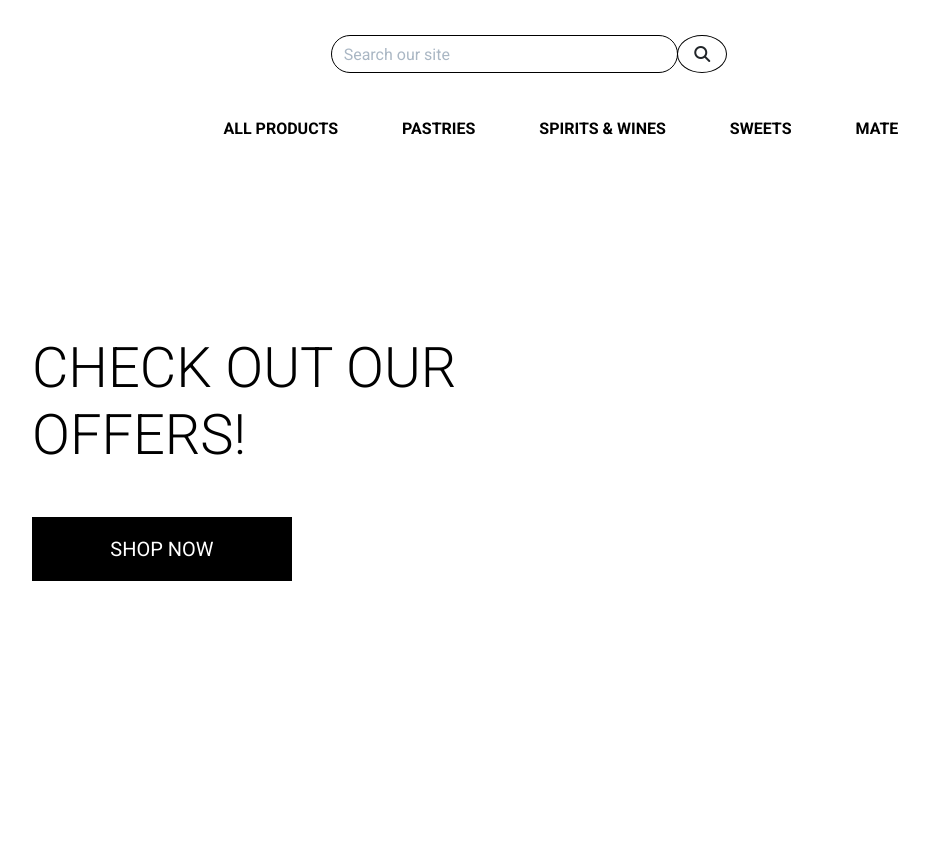
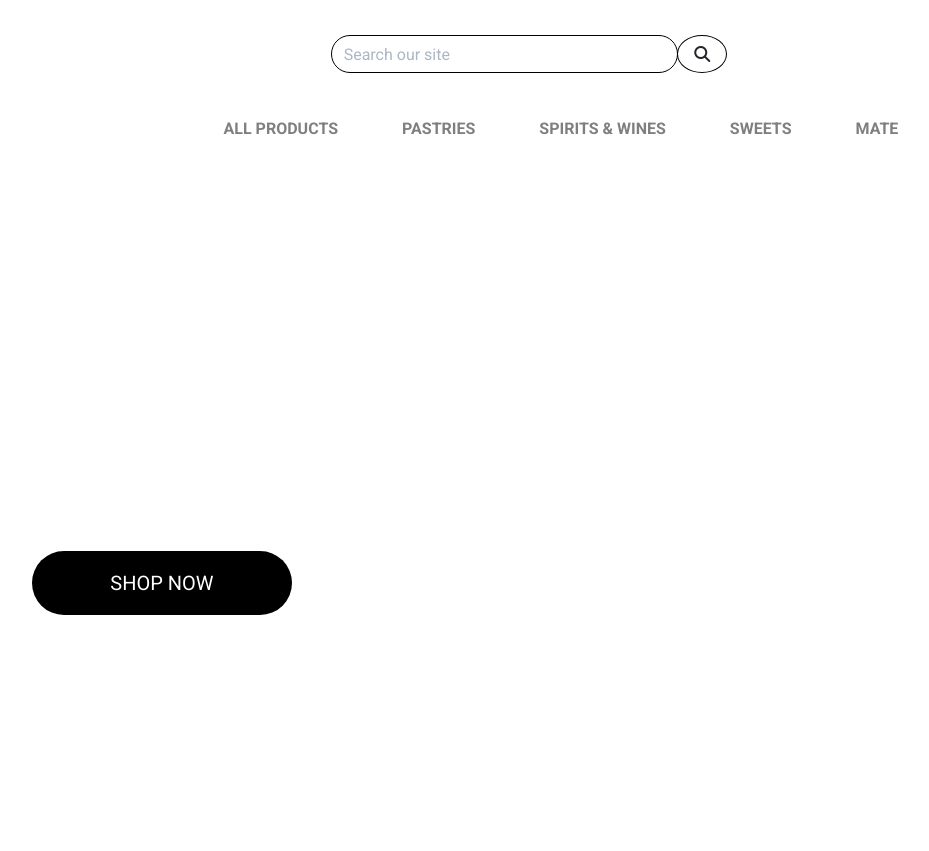
Before and after one commit to jjlg90/flavors_from_home, a Django app: page / in a window 1280 px wide. Shown: the top 851 px of the page, without its empty margins (111-1040 px from the left). Run offline with Django 3.2, Linux system fonts and the light colour scheme; some libraries are stand-ins or nearby versions; some web fonts are replaced.

Commit message:
Tidying up the code / index.html and navigation files

```diff
--- a/home/templates/home/index.html
+++ b/home/templates/home/index.html
@@ -10,15 +10,18 @@
 {% endblock %}
 
 {% block content %}
+    <!-- Home Banner -->
     <div class="container h-100">
         <div class="row h-100">
             <div class="col-7 col-md-6 my-auto">
-                <h1 class="display-4 logo-font text-black">
-                    Check out our offers!
+                <h1 class="display-4 logo-font text-white">
+                    Discover <br>
+                    Tasty <br>
+                    Treats
                 </h1>
                 <div class="my-5">
                     <h4>
-                        <a href="{% url 'products' %}" class="shop-now-button btn btn-lg rounded-0 text-uppercase py-3">Shop Now</a>
+                        <a href="{% url 'products' %}" class="shop-now-button btn btn-lg rounded-pill text-uppercase py-3">Shop Now</a>
                     </h4>
                 </div>
             </div>
--- a/templates/includes/main-nav.html
+++ b/templates/includes/main-nav.html
@@ -1,8 +1,8 @@
 <div class="collapse navbar-collapse" id="main-nav">
     <ul class="navbar-nav w-auto mx-auto">
-
+        <!-- All Products Dropdown Menu -->
         <li class="nav-item dropdown">
-            <a class="logo-font font-weight-bold nav-link text-black mr-5" href="#" id="all-products-link"
+            <a class="logo-font font-weight-bold nav-link text-yellow mr-5" href="#" id="all-products-link"
                 data-toggle="dropdown" aria-haspopup="true" aria-expanded="false">
                 All Products
             </a>
@@ -13,9 +13,9 @@
                 <a href="{% url 'products' %}" class="dropdown-item">All Products</a>
             </div>
         </li>
-
+        <!-- Pastries Dropdown Menu -->
         <li class="nav-item dropdown">
-            <a class="logo-font font-weight-bold nav-link text-black mr-5" href="#" id="pastries-link"
+            <a class="logo-font font-weight-bold nav-link text-yellow mr-5" href="#" id="pastries-link"
                 data-toggle="dropdown" aria-haspopup="true" aria-expanded="false">
                 Pastries
             </a>
@@ -25,9 +25,9 @@
                 <a href="{% url 'products' %}?category=alfajores,snacks" class="dropdown-item">All Pastries</a>
             </div>
         </li>
-
+        <!-- Spirits & Wines Dropdown Menu -->
         <li class="nav-item dropdown">
-            <a class="logo-font font-weight-bold nav-link text-black mr-5" href="#" id="spirits&wines-link"
+            <a class="logo-font font-weight-bold nav-link text-yellow mr-5" href="#" id="spirits&wines-link"
                 data-toggle="dropdown" aria-haspopup="true" aria-expanded="false">
                 Spirits & Wines
             </a>
@@ -37,9 +37,9 @@
                 <a href="{% url 'products' %}?category=spirits,wines" class="dropdown-item">All Spirits</a>
             </div>
         </li>
-
+        <!-- Sweets Dropdown Menu -->
         <li class="nav-item dropdown">
-            <a class="logo-font font-weight-bold nav-link text-black mr-5" href="#" id="sweets-link"
+            <a class="logo-font font-weight-bold nav-link text-yellow mr-5" href="#" id="sweets-link"
                 data-toggle="dropdown" aria-haspopup="true" aria-expanded="false">
                 Sweets
             </a>
@@ -49,9 +49,9 @@
                 <a href="{% url 'products' %}?category=dulce_de_leche,fruit_jelly" class="dropdown-item">All Sweets</a>
             </div>
         </li>
-
+        <!-- Mate Dropdown Menu -->
         <li class="nav-item dropdown">
-            <a class="logo-font font-weight-bold nav-link text-black" href="#" id="mate-link" data-toggle="dropdown"
+            <a class="logo-font font-weight-bold nav-link text-yellow" href="#" id="mate-link" data-toggle="dropdown"
                 aria-haspopup="true" aria-expanded="false">
                 Mate
             </a>
--- a/templates/includes/mobile-top-header.html
+++ b/templates/includes/mobile-top-header.html
@@ -1,17 +1,21 @@
 <ul>
+    <!-- Search Bar -->
     <li class="list-inline-item">
-      <a class="text-black nav-link d-block d-lg-none" href="#" id="mobile-search" data-toggle="dropdown" aria-haspopup="true" aria-expanded="false">
+        <a class="text-black nav-link d-block d-lg-none" href="#" id="mobile-search" data-toggle="dropdown"
+            aria-haspopup="true" aria-expanded="false">
             <div class="text-center">
                 <div><i class="fas fa-search fa-lg"></i></div>
                 <p class="my-0">Search</p>
             </div>
         </a>
-      <div class="dropdown-menu border-0 w-100 p-3 rounded-0 my-0" aria-labelledby="mobile-search">
+        <div class="dropdown-menu border-0 w-100 p-3 rounded-pill my-0" aria-labelledby="mobile-search">
             <form class="form" method="GET" action="{% url 'products' %}">
                 <div class="input-group w-100">
-                  <input class="form-control border border-black rounded-0" type="text" name="q" placeholder="Search our site">
+                    <input class="form-control border border-black rounded-0" type="text" name="q"
+                        placeholder="Search our site">
                     <div class="input-group-append">
-                      <button class="form-control form-control btn btn-black border border-black rounded-0" type="submit">
+                        <button class="form-control form-control btn btn-black border border-black rounded-0"
+                            type="submit">
                             <span class="icon">
                                 <i class="fas fa-search"></i>
                             </span>
@@ -21,8 +25,10 @@
             </form>
         </div>
     </li>
+    <!-- Account Options -->
     <li class="list-inline-item dropdown">
-      <a class="text-black nav-link d-block d-lg-none" href="#" id="user-options" data-toggle="dropdown" aria-haspopup="true" aria-expanded="false">
+        <a class="text-black nav-link d-block d-lg-none" href="#" id="user-options" data-toggle="dropdown"
+            aria-haspopup="true" aria-expanded="false">
             <div class="text-center">
                 <div><i class="fas fa-user fa-lg"></i></div>
                 <p class="my-0">My Account</p>
@@ -41,8 +47,10 @@
             {% endif %}
         </div>
     </li>
+    <!-- Shopping Bag -->
     <li class="list-inline-item">
-      <a class="{% if grand_total %}text-primary font-weight-bold{% else %}text-black{% endif %} nav-link d-block d-lg-none" href="{% url 'view_bag' %}">
+        <a class="{% if grand_total %}text-primary font-weight-bold{% else %}text-black{% endif %} nav-link d-block d-lg-none"
+            href="{% url 'view_bag' %}">
             <div class="text-center">
                 <div><i class="fas fa-shopping-bag fa-lg"></i></div>
                 <p class="my-0">
```
Lines whose indentation alone changed are shown as unchanged.
